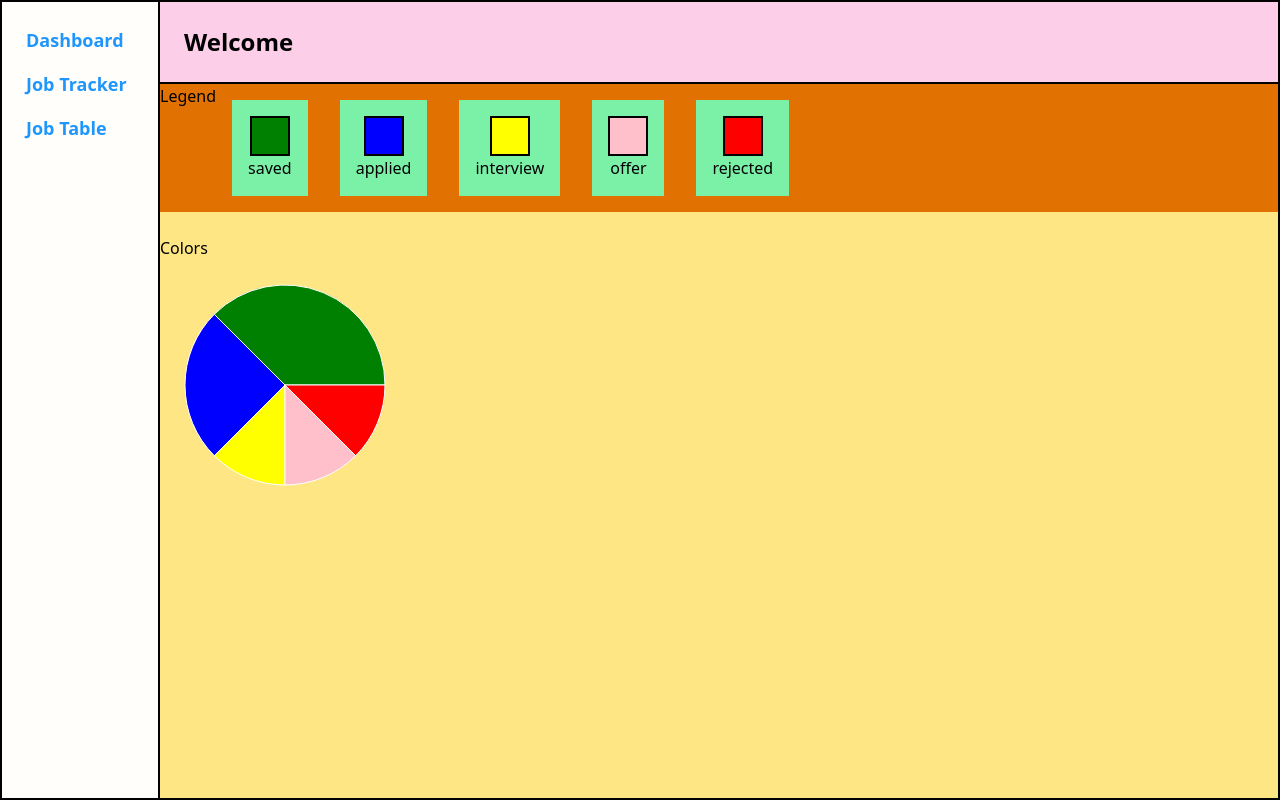
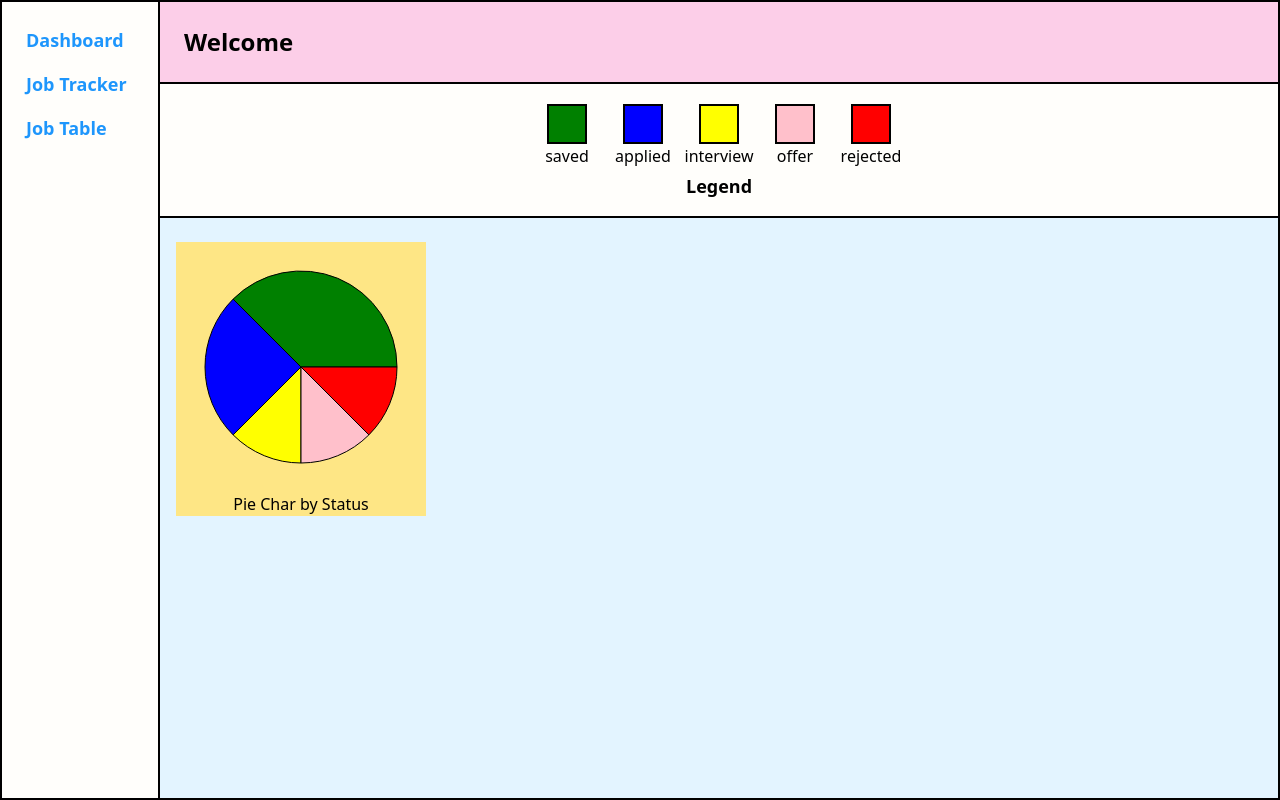
Before and after one commit to MayKhine/trkHire, a React (Vite) app: page / in a window 1280 px wide. Built offline with nearby package versions, Linux system fonts and the light colour scheme.

Commit message:
update the pie chart

```diff
--- a/src/components/charts/ColorPicker.tsx
+++ b/src/components/charts/ColorPicker.tsx
@@ -29,7 +29,7 @@ export const ColorPicker = ({
     const [colorPickerOpen, setColorPickerOpen] = useState(false)
 
     return (
-      <div className="bg-green-300 m-4 p-4">
+      <div className="m-1 w-17">
         <div className="flex flex-col justify-center items-center">
           <div
             className="w-10 h-10 border-2 cursor-pointer"
--- a/src/components/charts/PieChartGraph.tsx
+++ b/src/components/charts/PieChartGraph.tsx
@@ -1,16 +1,17 @@
 import { Cell, Pie, PieChart, ResponsiveContainer, Tooltip } from "recharts"
-import { reChartPieDataType } from "../../utils/types"
-import { colorsMap } from "../../utils/colors"
+import { legendColorArrType, reChartPieDataType } from "../../utils/types"
 
 type PieChartGraphProps = {
   dataArr: reChartPieDataType
-  width?: number
-  height?: number
+  width: number
+  height: number
+  colorArr: legendColorArrType
 }
 export const PieChartGraph = ({
   dataArr,
   width,
   height,
+  colorArr,
 }: PieChartGraphProps) => {
   return (
     <ResponsiveContainer width={width} height={height}>
@@ -20,18 +21,16 @@ export const PieChartGraph = ({
           cx="50%"
           cy="50%"
           labelLine={true}
-          outerRadius={100}
-          fill="#8884d8"
           dataKey="value"
           nameKey="name"
+          animationDuration={1000}
+          stroke="black"
         >
           {dataArr.map((col, index) => {
-            return (
-              <Cell
-                key={`cell-${index}`}
-                fill={colorsMap[col.name.toLowerCase()]}
-              />
+            const curColor = colorArr.filter(
+              (item) => item.id === col.name.toLowerCase()
             )
+            return <Cell key={`cell-${index}`} fill={curColor[0].color} />
           })}
         </Pie>
         <Tooltip />
--- a/src/components/pages/HomePg.tsx
+++ b/src/components/pages/HomePg.tsx
@@ -1,6 +1,10 @@
 import { MenuBar } from "../menu/MenuBar"
 import { jobByStatusColumns } from "../../utils/data"
-import { jobByStatusColumnsType, reChartPieDataType } from "../../utils/types"
+import {
+  jobByStatusColumnsType,
+  jobStatusType,
+  reChartPieDataType,
+} from "../../utils/types"
 import { PieChartGraph } from "../charts/PieChartGraph"
 import { ColorPicker } from "../charts/ColorPicker"
 import { useState } from "react"
@@ -16,14 +20,13 @@ export const HomePg = () => {
 
   const jobData = getTheJobsByStatus(jobByStatusColumns)
   const [legendColorArr, setLegendColorArr] = useState([
-    { id: "saved", color: "green" },
-    { id: "applied", color: "blue" },
-    { id: "interview", color: "yellow" },
-    { id: "offer", color: "pink" },
-    { id: "rejected", color: "red" },
+    { id: "saved" as jobStatusType, color: "green" },
+    { id: "applied" as jobStatusType, color: "blue" },
+    { id: "interview" as jobStatusType, color: "yellow" },
+    { id: "offer" as jobStatusType, color: "pink" },
+    { id: "rejected" as jobStatusType, color: "red" },
   ])
 
-  console.log("legend Color arr: ", legendColorArr[0])
   return (
     <div className="flex w-full h-full bg-amber-300">
       <MenuBar />
@@ -31,9 +34,9 @@ export const HomePg = () => {
         <div className="text-2xl font-bold p-6 border-2 border-l-0">
           Welcome
         </div>
-        <div className="bg-amber-200 gap-6 flex flex-col h-full border-b-2 border-r-2 overflow-x-auto max-w-[100%] ">
-          <div className="flex bg-amber-600 relative">
-            Legend
+        <div className="bg-lightBlue1 gap-6 flex flex-col h-full border-b-2 border-r-2 overflow-x-auto max-w-[100%] ">
+          <div className="bg-offWhite flex flex-col justify-center items-center w-full pt-4 pb-4 border-b-2">
+            <div className="flex">
               {legendColorArr.map((e, index) => {
                 return (
                   <ColorPicker
@@ -44,7 +47,9 @@ export const HomePg = () => {
                       console.log("color change called", e.id, val)
                       setLegendColorArr((prev) => {
                         return prev.map((item) => {
-                        return item.id === e.id ? { ...item, color: val } : item
+                          return item.id === e.id
+                            ? { ...item, color: val }
+                            : item
                         })
                       })
                     }}
@@ -52,11 +57,18 @@ export const HomePg = () => {
                 )
               })}
             </div>
-          <div className="overflow-x-auto max-w-[100%] h-full">
-            <div> Colors </div>
+            <div className="text-lg font-bold"> Legend</div>
+          </div>
+          <div className="ml-4 bg-amber-200 w-max flex flex-col justify-center items-center">
             <div>
-              <PieChartGraph dataArr={jobData} width={250} height={250} />
+              <PieChartGraph
+                dataArr={jobData}
+                width={250}
+                height={250}
+                colorArr={legendColorArr}
+              />
             </div>
+            <div>Pie Char by Status</div>
           </div>
         </div>
       </div>
--- a/src/utils/types.ts
+++ b/src/utils/types.ts
@@ -17,6 +17,8 @@ export type jobStatusType =
   | "interview"
   | "offer"
   | "rejected"
+
+export type legendColorArrType = Array<{ id: jobStatusType; color: string }>
 
 export type jobByStatusColumnsType = {
   id: "saved" | "applied" | "interview" | "offer" | "rejected"
```
Lines whose indentation alone changed are shown as unchanged.
